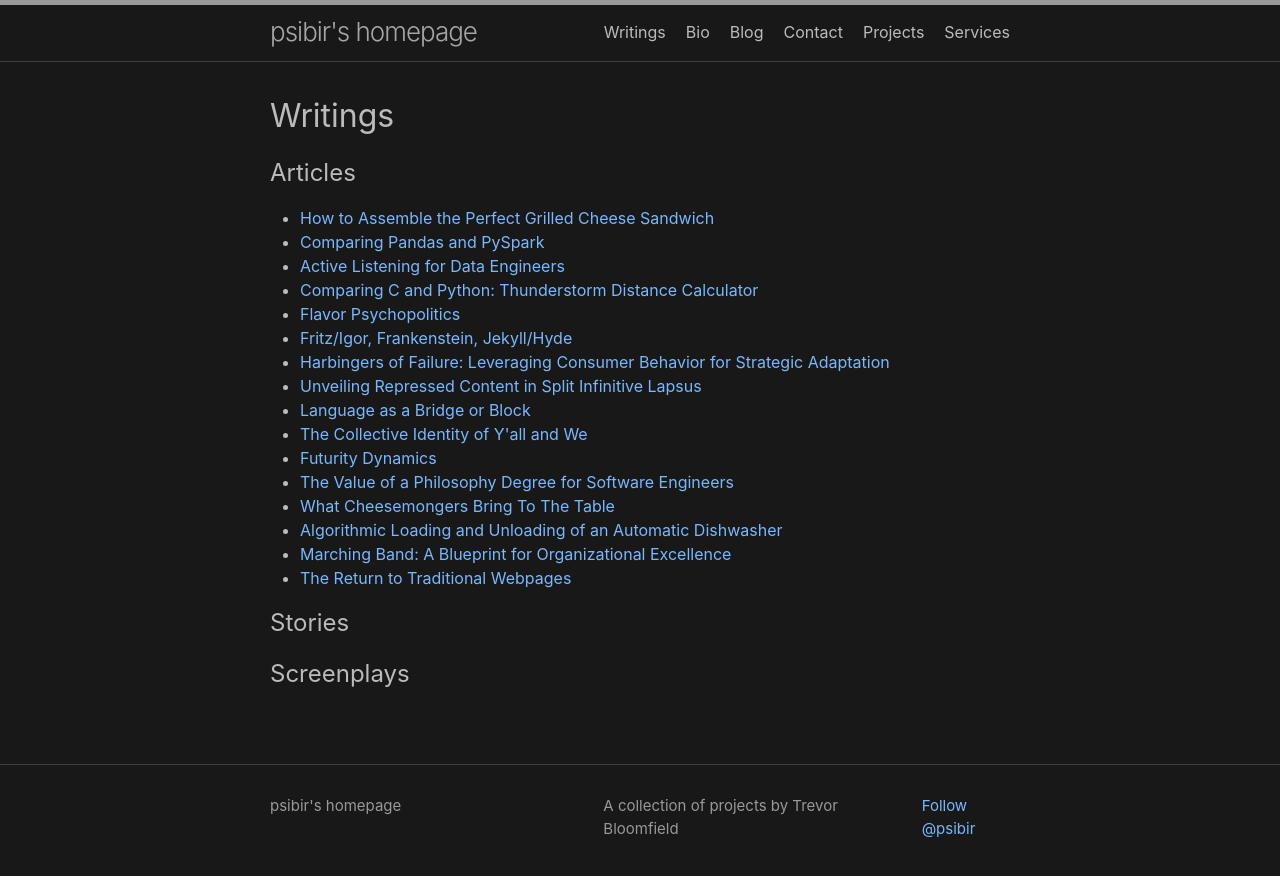
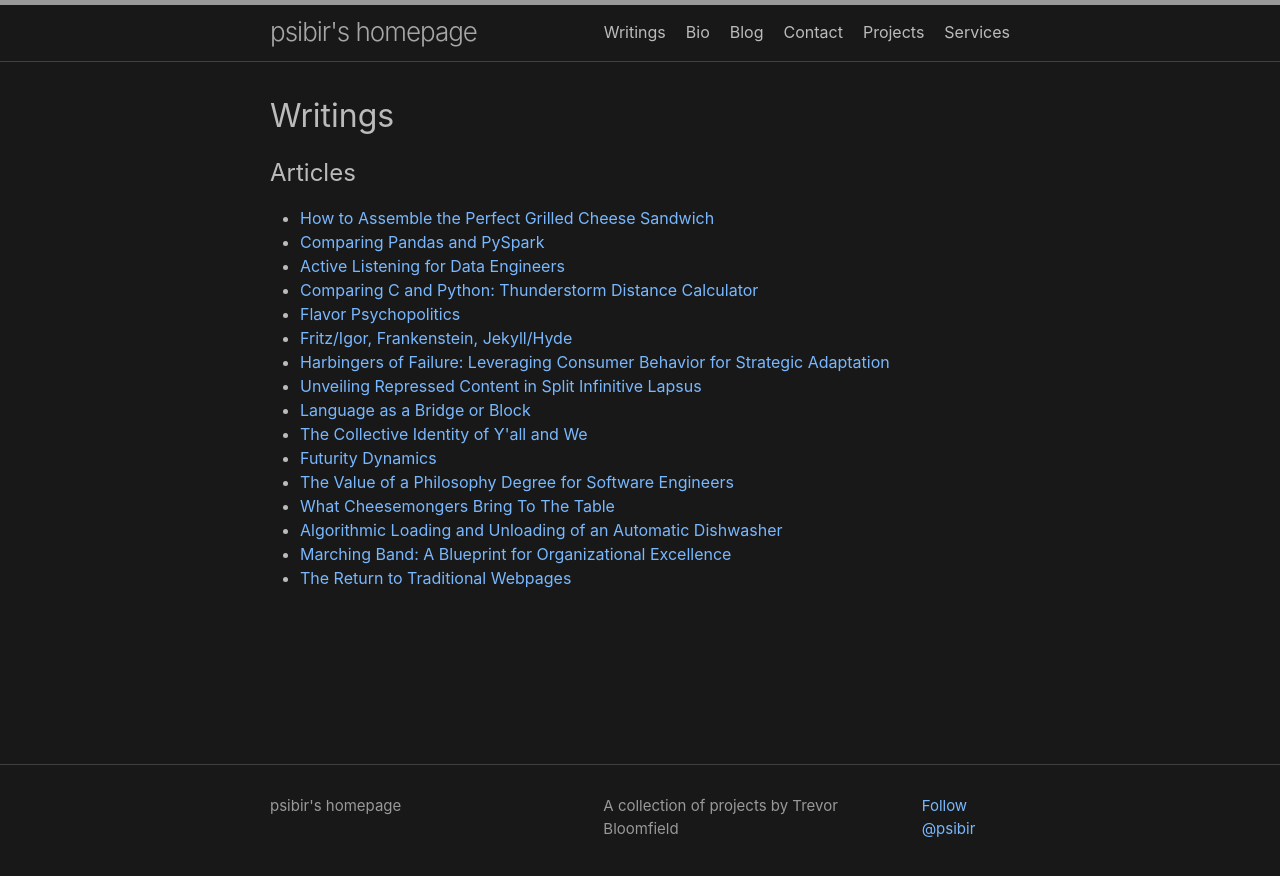
Before and after one commit to psibir/psibir.github.io, a Jekyll site: the page built from writings.md, in a window 1280 px wide. Shown: the top 876 px of the page. Built offline with Jekyll 4.4.1, drawn with Linux system fonts in a browser that asks for light colours; a script that is not in the unit is left out.

Commit message:
Update writings.html

```diff
--- a/_layouts/writings.html
+++ b/_layouts/writings.html
@@ -12,21 +12,3 @@ layout: default
     </li>
   {% endfor %}
 </ul>
-
-<h2>Stories</h2>
-<ul>
-  {% for post in site.categories['story'] %}
-    <li>
-      <a href="{{ post.url }}">{{ post.title }}</a>
-    </li>
-  {% endfor %}
-</ul>
-
-<h2>Screenplays</h2>
-<ul>
-  {% for post in site.categories['play'] %}
-    <li>
-      <a href="{{ post.url }}">{{ post.title }}</a>
-    </li>
-  {% endfor %}
-</ul>
```
